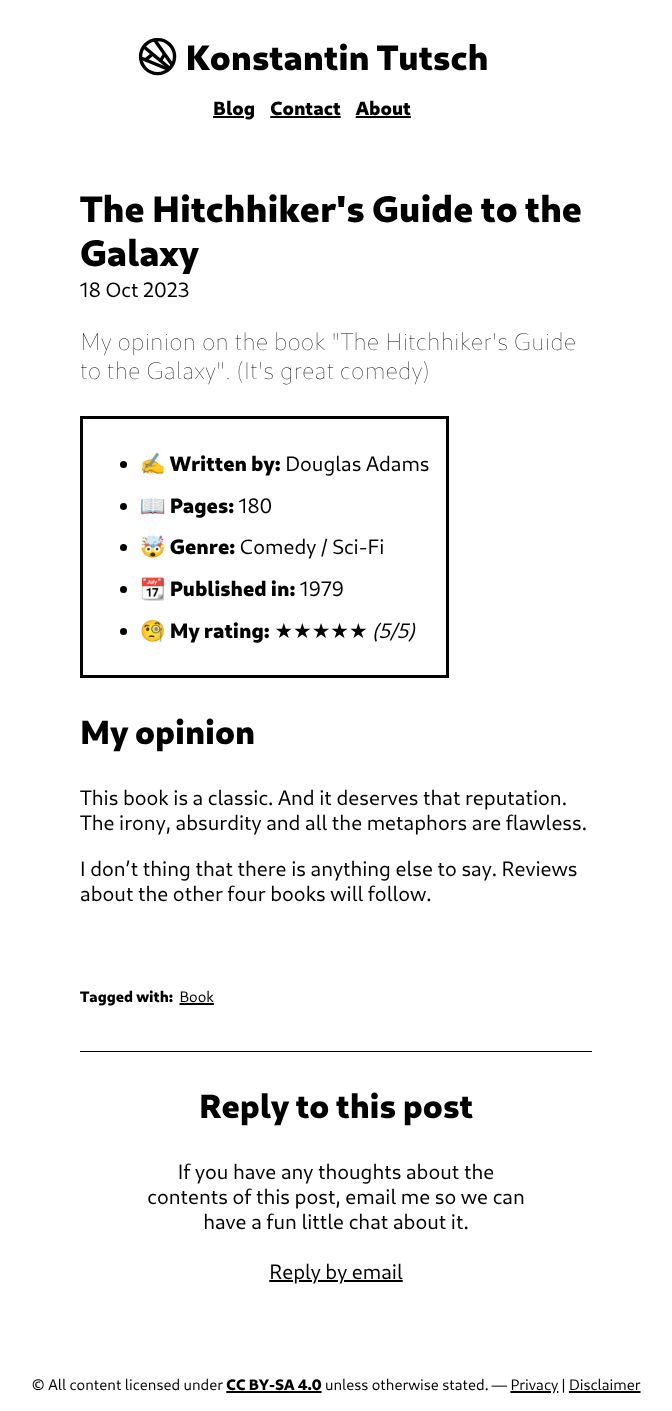
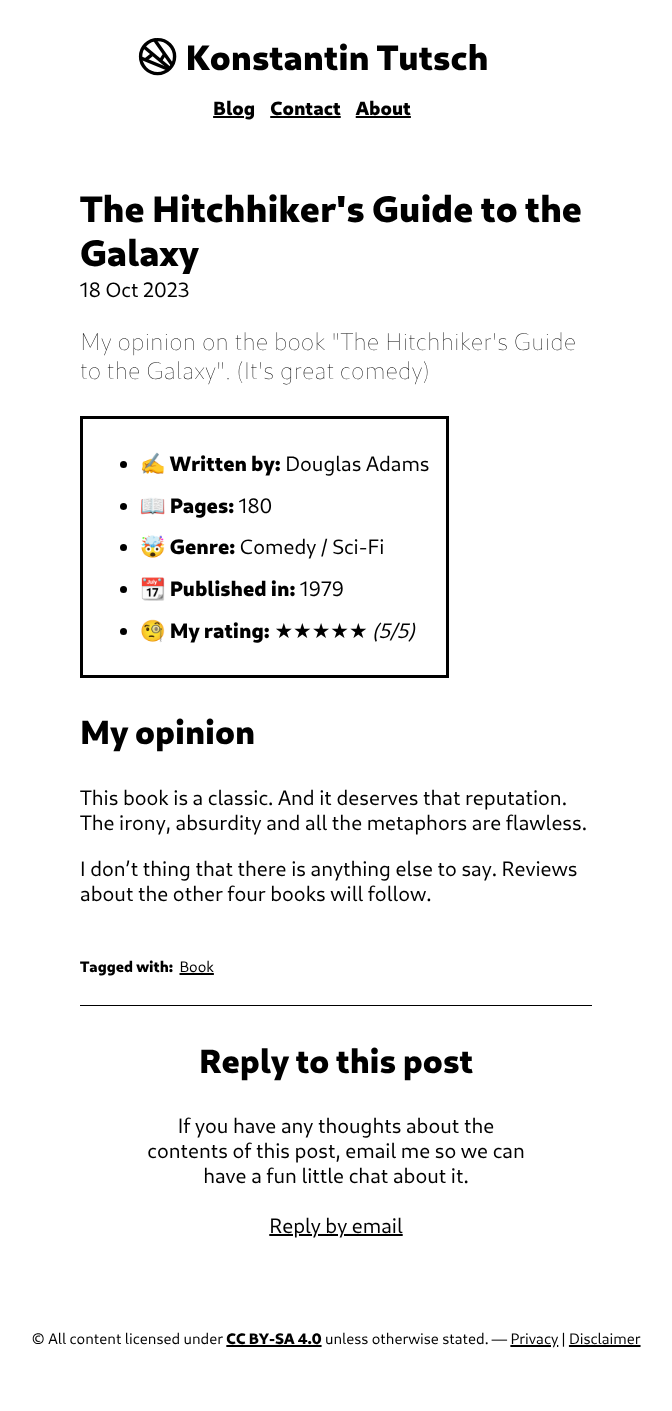
Before and after one commit to konstantintutsch/website, a Jekyll site: the page built from _posts/2023-10-18-the-hitchhikers-guide-to-the-galaxy.md, in a window 1280 px wide. Shown: the whole page, without its empty margins (304-976 px from the left). Built offline with Jekyll 4.4.1, drawn with Linux system fonts in a browser that asks for light colours; after the commit the page ends 1365 px from its top, so only the background shows below that.

Commit message:
better spacing for tags

```diff
--- a/assets/css/blog.css
+++ b/assets/css/blog.css
@@ -96,7 +96,7 @@
 /* tags */
 #tags {
     display: inline-block;
-    margin: 4em auto 3em 0;
+    margin: 2em auto 2em 0;
 }
 #tags a { margin: 0.2em; }
 
```
